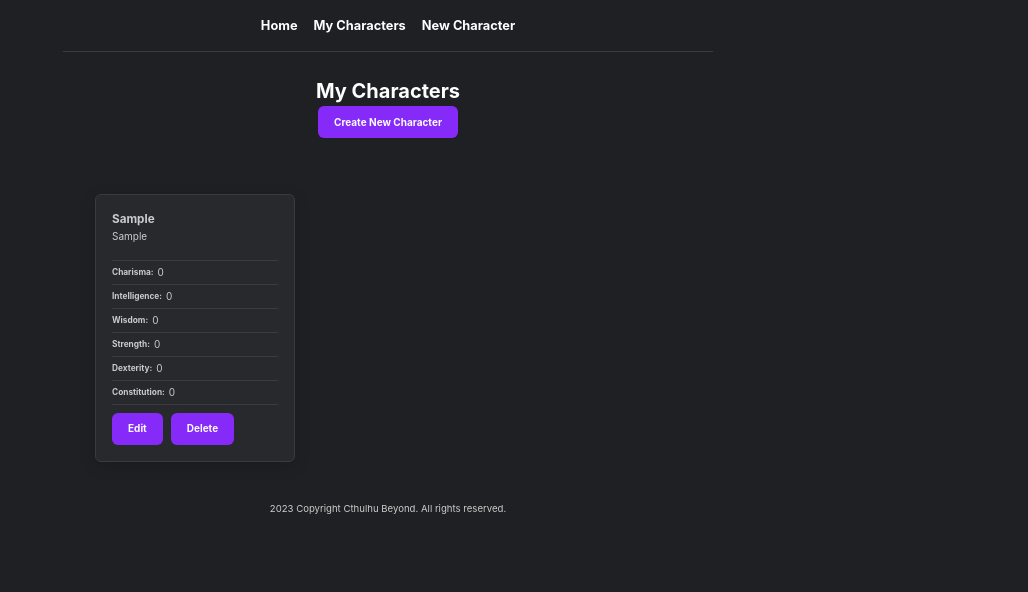
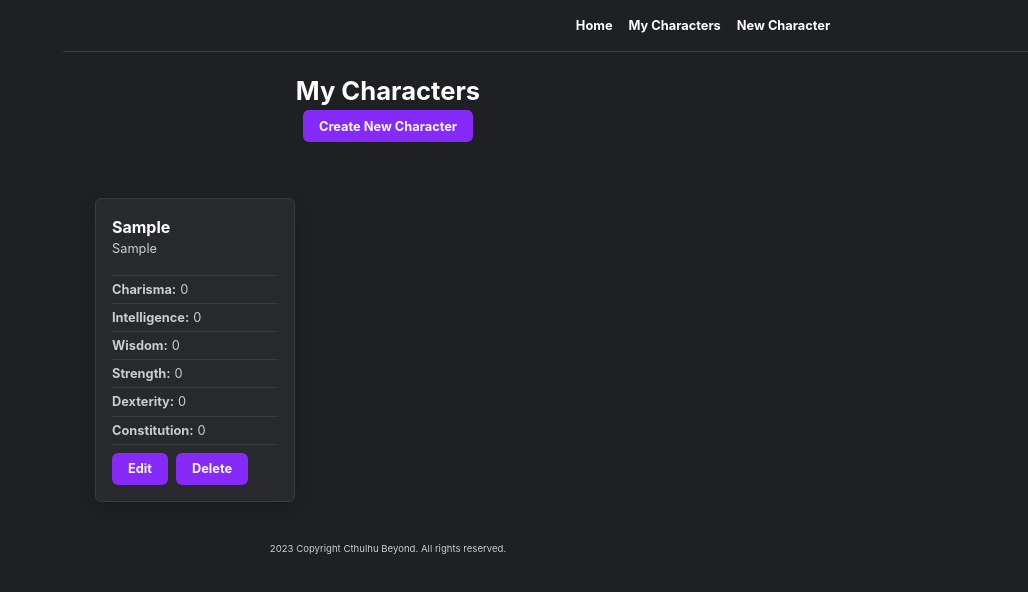
Before and after one commit to j0lib0is/CthulhuBeyond, a React (Vite) app: page /new-character in a window 1280 px wide. Both pictures are taken after typing "Sample", "Sample" into the empty fields and a click on the button "Submit". Shown: the top 592 px of the page, without its empty margins (252-1280 px from the left). Built offline with nearby package versions, Linux system fonts and the light colour scheme.

Commit message:
Updated styles.

```diff
--- a/src/App.css
+++ b/src/App.css
@@ -90,6 +90,25 @@ select {
   -moz-osx-font-smoothing: grayscale;
 }
 
+h1 {
+  font-size: 1.6rem;
+}
+h2 {
+  font-size: 1.4rem;
+}
+h3 {
+  font-size: 1.2rem;
+}
+h4 {
+  font-size: 1rem;
+}
+h5 {
+  font-size: .8rem;
+}
+p {
+  font-size: .8rem;
+}
+
 .center-text {
   text-align: center;
 }
@@ -102,9 +121,12 @@ select {
 }
 
 nav {
+  position: fixed;
+  width: 100%;
   display: flex;
   justify-content: center;
   padding: 16px;
+  background-color: #1F2023;
   border-bottom: 1px solid #383B40;
 }
 nav a {
@@ -123,8 +145,12 @@ nav a:hover {
   display: flex;
   justify-content: center;
   padding: 8px;
+}
+
+.footer p {
   font-size: .6rem;
 }
+
 .container {
   max-width: 650px;
   margin: auto;
@@ -143,7 +169,7 @@ header {
   display: flex;
   flex-direction: column;
   align-items: center;
-  padding: 24px;
+  padding: 72px 24px 24px 24px;
 }
 
 header h1 {
@@ -174,6 +200,7 @@ input {
   border: 1px solid #383B40;
   border-radius: 6px;
   color: white;
+  font-size: .8rem;
 }
 
 button {
@@ -184,6 +211,7 @@ button {
   border-radius: 6px;
   font-weight: bold;
   color: white;
+  font-size: .8rem;
 }
 
 button:hover {
@@ -203,6 +231,10 @@ button:hover {
   border: 1px solid #383B40;
   border-radius: 6px;
   box-shadow: 0px 4px 16px 0 rgba(0, 0, 0, .16);
+}
+
+.sheetCard h4 {
+  color: white;
 }
 
 .actions {
--- a/src/components/SheetCard.jsx
+++ b/src/components/SheetCard.jsx
@@ -19,7 +19,7 @@ export default function Sheet(props) {
 
   return (
     <div className='sheetCard'>
-      <h3>{sheet.characterName}</h3>
+      <h4>{sheet.characterName}</h4>
       <p className='race'>{sheet.race}</p>
       <div className='stat'><h5>Charisma:</h5><p>{sheet.charisma}</p></div>
       <div className='stat'><h5>Intelligence:</h5><p>{sheet.intelligence}</p></div>
```
